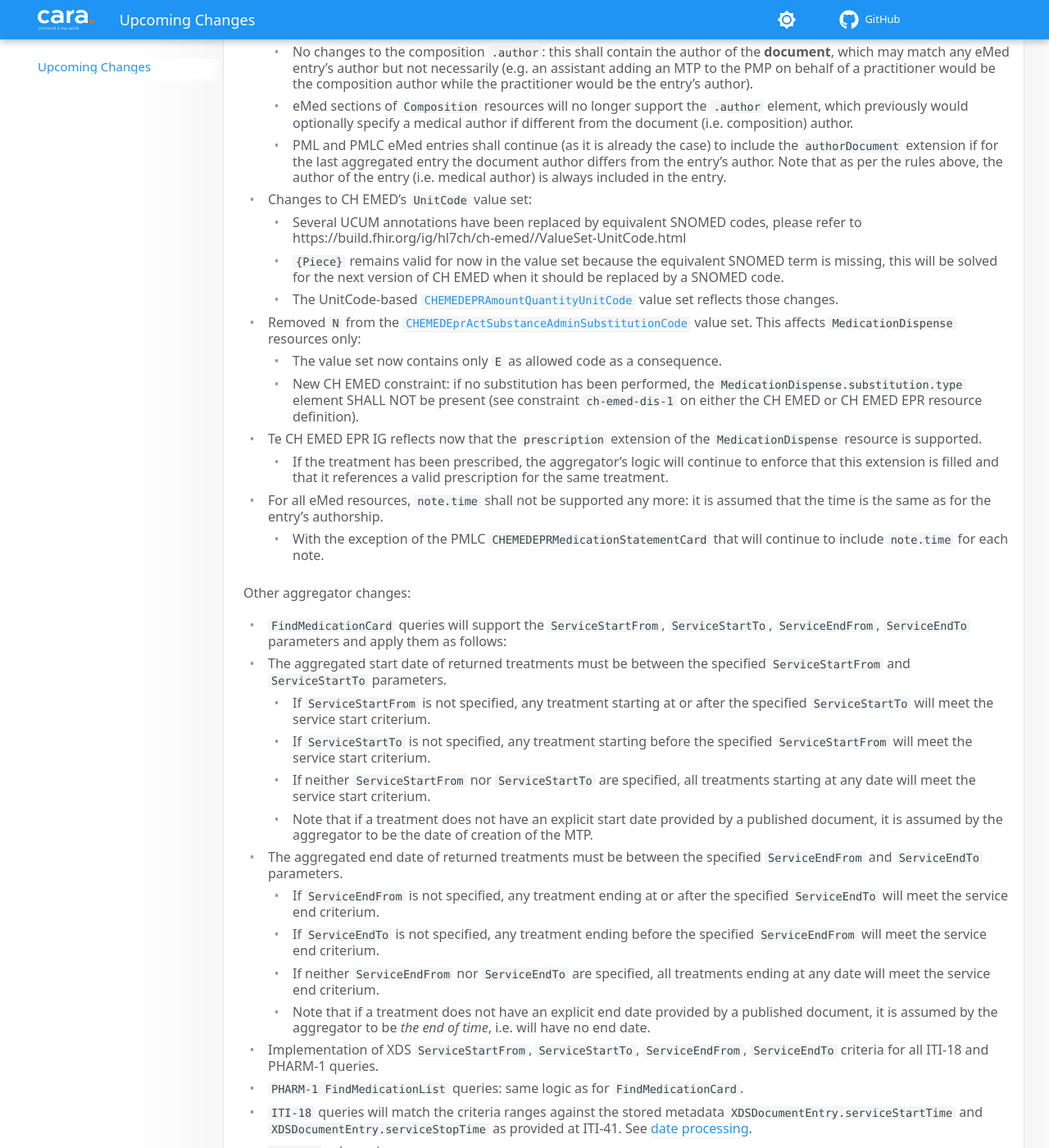
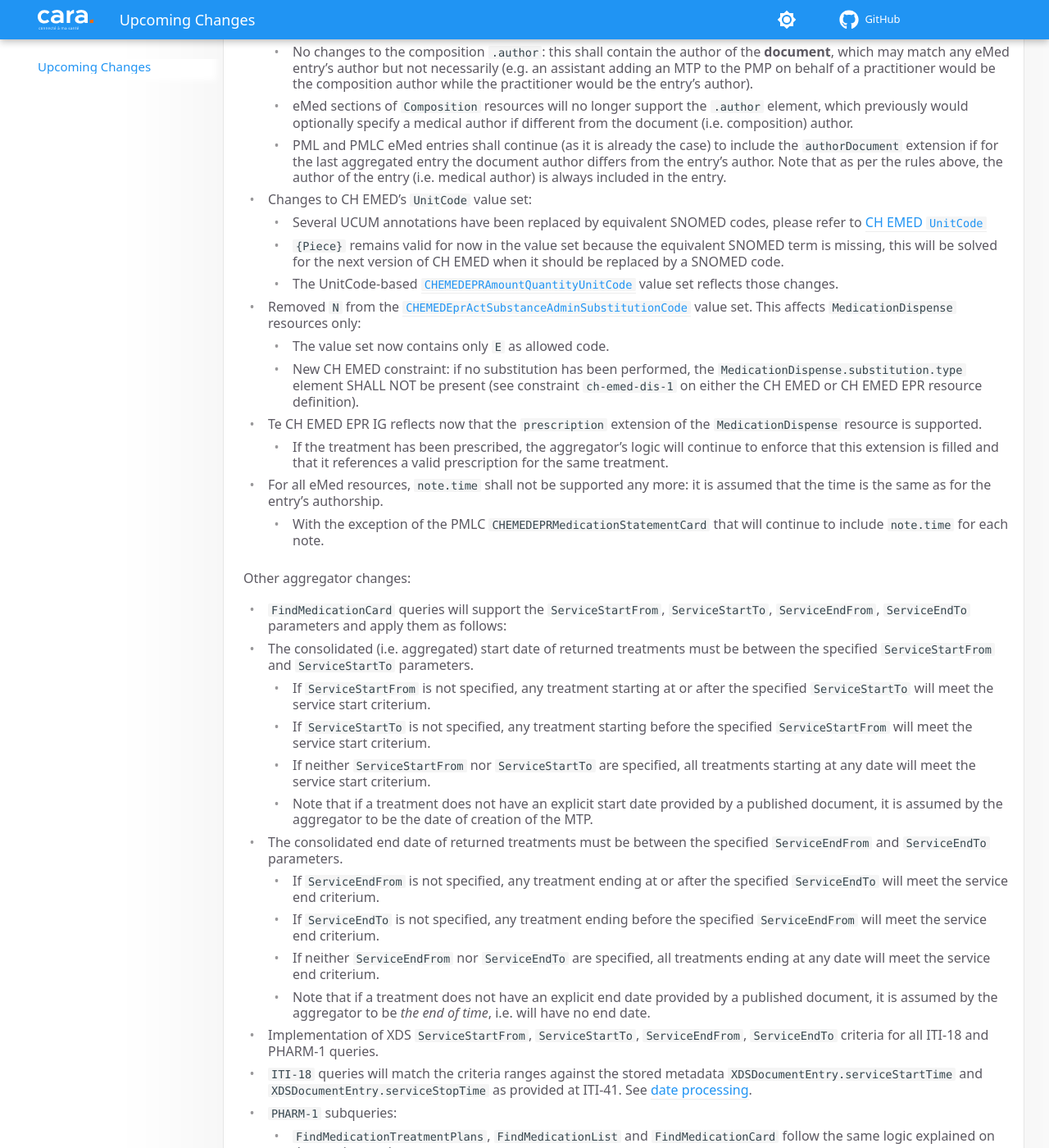
Before and after one commit to CARA-ch/emed-service-guide, an MkDocs documentation site: the page built from docs/other/upcoming_changes.md, in a window 1280 px wide and 1400 px high, scrolled down 780 px. Shown: the whole window at 82% size. Built offline with MkDocs 1.6.1 and Material for MkDocs 9.7.7, drawn with Linux system fonts in a browser that asks for light colours; comment, search, counter and statistics services are not loaded; some of the changed text lies outside the part shown.

Commit message:
minor improvements to upcoming changes

```diff
--- a/docs/other/upcoming_changes.md
+++ b/docs/other/upcoming_changes.md
@@ -25,11 +25,11 @@ Relevant changes from (upcoming) CH EMED EPR 1.0.0 based on CH EMED 4.0.0 (the l
 	  - eMed sections of `Composition` resources will no longer support the `.author` element, which previously would optionally specify a medical author if different from the document (i.e. composition) author.
 	- PML and PMLC eMed entries shall continue (as it is already the case) to include the `authorDocument` extension if for the last aggregated entry the document author differs from the entry's author. Note that as per the rules above, the author of the entry (i.e. medical author) is always included in the entry.
   - Changes to CH EMED's `UnitCode` value set:
-	- Several UCUM annotations have been replaced by equivalent SNOMED codes, please refer to https://build.fhir.org/ig/hl7ch/ch-emed//ValueSet-UnitCode.html
+	- Several UCUM annotations have been replaced by equivalent SNOMED codes, please refer to [CH EMED `UnitCode`](https://build.fhir.org/ig/hl7ch/ch-emed/ValueSet-UnitCode.html)
       - `{Piece}` remains valid for now in the value set because the equivalent SNOMED term is missing, this will be solved for the next version of CH EMED when it should be replaced by a SNOMED code.
 	- The UnitCode-based [`CHEMEDEPRAmountQuantityUnitCode`](https://build.fhir.org/ig/CARA-ch/ch-emed-epr/ValueSet-ch-emed-epr-amount-quantity-unit-code.html) value set reflects those changes.
   - Removed `N` from the [`CHEMEDEprActSubstanceAdminSubstitutionCode`](https://build.fhir.org/ig/CARA-ch/ch-emed-epr/ValueSet-ch-emed-epr-amount-quantity-unit-code.html) value set. This affects `MedicationDispense` resources only:
-	- The value set now contains only `E` as allowed code as a consequence.
+	- The value set now contains only `E` as allowed code.
 	- New CH EMED constraint: if no substitution has been performed, the `MedicationDispense.substitution.type` element SHALL NOT be present (see constraint `ch-emed-dis-1` on either the  CH EMED or CH EMED EPR resource definition).
   - Te CH EMED EPR IG reflects now that the `prescription` extension of the `MedicationDispense` resource is supported.
 	- If the treatment has been prescribed, the aggregator's logic will continue to enforce that this extension is filled and that it references a valid prescription for the same treatment.
@@ -40,22 +40,21 @@ Relevant changes from (upcoming) CH EMED EPR 1.0.0 based on CH EMED 4.0.0 (the l
 Other aggregator changes:
 
 - `FindMedicationCard` queries will support the `ServiceStartFrom`, `ServiceStartTo`, `ServiceEndFrom`, `ServiceEndTo` parameters and apply them as follows:
-  - The aggregated start date of returned treatments must be between the specified `ServiceStartFrom` and `ServiceStartTo` parameters.
+  - The consolidated (i.e. aggregated) start date of returned treatments must be between the specified `ServiceStartFrom` and `ServiceStartTo` parameters.
     - If `ServiceStartFrom` is not specified, any treatment starting at or after the specified `ServiceStartTo` will meet the service start criterium.
 	- If `ServiceStartTo` is not specified,  any treatment starting before the specified `ServiceStartFrom` will meet the service start criterium.
 	- If neither `ServiceStartFrom` nor `ServiceStartTo` are specified, all treatments starting at any date will meet the service start criterium.
 	- Note that if a treatment does not have an explicit start date provided by a published document, it is assumed by the aggregator to be the date of creation of the MTP.
-  - The aggregated end date of returned treatments must be between the specified `ServiceEndFrom` and `ServiceEndTo` parameters.
+  - The consolidated end date of returned treatments must be between the specified `ServiceEndFrom` and `ServiceEndTo` parameters.
     - If `ServiceEndFrom` is not specified, any treatment ending at or after the specified `ServiceEndTo` will meet the service end criterium.
 	- If `ServiceEndTo` is not specified,  any treatment ending before the specified `ServiceEndFrom` will meet the service end criterium.
 	- If neither `ServiceEndFrom` nor `ServiceEndTo` are specified, all treatments ending at any date will meet the service end criterium.
 	- Note that if a treatment does not have an explicit end date provided by a published document, it is assumed by the aggregator to be *the end of time*, i.e. will have no end date.
 - Implementation of XDS `ServiceStartFrom`, `ServiceStartTo`, `ServiceEndFrom`, `ServiceEndTo` criteria for all ITI-18 and PHARM-1 queries.
-  - `PHARM-1 FindMedicationList` queries: same logic as for `FindMedicationCard`.
   - `ITI-18` queries will match the criteria ranges against the stored metadata `XDSDocumentEntry.serviceStartTime` and `XDSDocumentEntry.serviceStopTime` as provided at ITI-41. See [date processing](transactions/date_processing.md).
   - `PHARM-1` subqueries:
     - `FindMedicationTreatmentPlans`, `FindMedicationList` and `FindMedicationCard` follow the same logic explained on the previous point.
-	- `FindPrescriptions`, `FindPrescriptionsForValidation` and `FindPrescriptionsForDispense` will apply the criteria against the prescription's validity period.
+	- `FindPrescriptions`, `FindPrescriptionsForValidation` and `FindPrescriptionsForDispense` will apply the criteria against the consolidated prescription's validity period.
 		- The prescription validy start date shall match if:
 			- Greater or equal than `ServiceStartFrom` if specified.
 			- Lesser than `ServiceStartTo` if specified.
@@ -69,5 +68,4 @@ Other aggregator changes:
 
 
 !!! warning
-
   Note that possible changes on Husky or other libraries/dependencies are not listed here and it is up to integrators to keep track of them.
```
Also changed, not shown: other parts of docs/other/upcoming_changes.md (+1 -1 lines), docs/index.md (+1 -1 lines).
